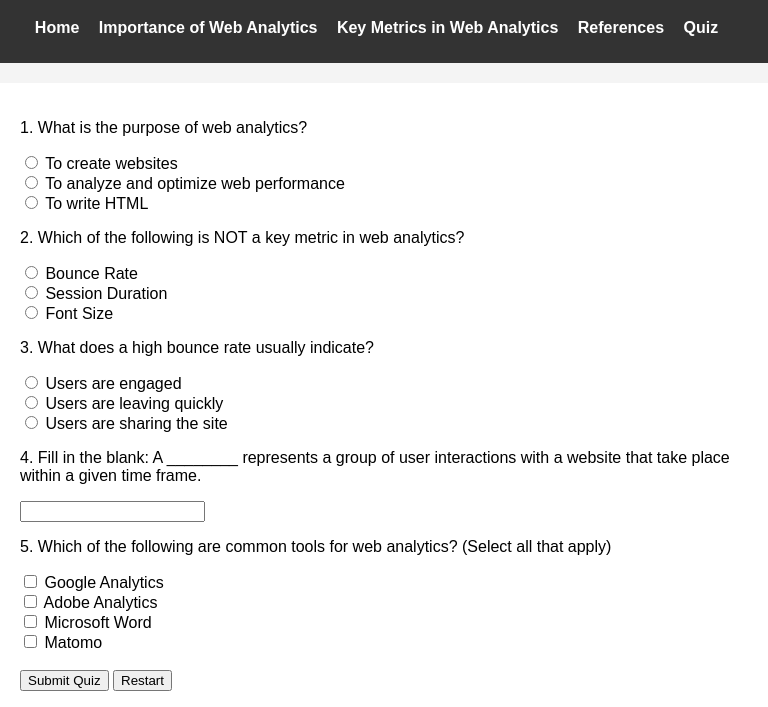
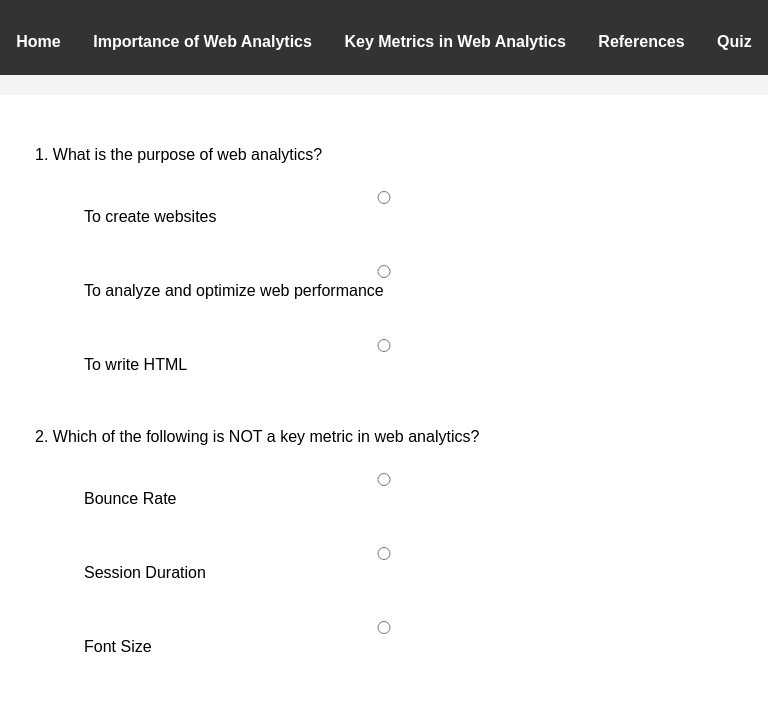
Before and after one commit to cynthiaconuorah/WebDevProject, a plain HTML site: page quiz.html in a window 768 px wide. Shown: the part 71-778 px from the top of the page. Drawn offline with Linux system fonts and the light colour scheme.

Commit message:
Add files via upload

```diff
--- a/style.css
+++ b/style.css
@@ -14,20 +14,24 @@ header {
     text-align: center;
 }
 
-
 /* Navigation styles */
 nav ul {
     list-style-type: none;
     padding: 0;
+    margin: 0;
+    background-color: #333;
+    display: flex;
+    flex-wrap: wrap;
+    justify-content: center;
 }
 
 nav ul li {
-    display: inline;
-    margin-right: 15px;
+    margin: 0;
 }
 
-/* Style each link inside the navigation bar */
 nav ul li a {
+    display: block;
+    padding: 14px 16px;
     color: white;
     text-decoration: none;
     font-weight: bold;
@@ -35,6 +39,7 @@ nav ul li a {
 
 nav ul li a:hover {
     color: yellow;
+    background-color: #444;
 }
 
 main {
@@ -44,9 +49,77 @@ main {
     margin-bottom: 20px;
 }
 
+/* Footer styles */
 footer {
     text-align: center;
     padding: 10px;
     background-color: #333;
     color: white;
 }
+
+/* Make images responsive */
+img {
+    max-width: 100%;
+    height: auto;
+    display: block;
+    margin: 10px 0;
+}
+
+/* Responsive Quiz Form */
+form {
+    display: flex;
+    flex-direction: column;
+    gap: 10px;
+}
+
+form label, form input, form select, form textarea, form button {
+    width: 100%;
+    max-width: 600px;
+    margin: auto;
+    box-sizing: border-box;
+}
+
+/* ===== MEDIA QUERIES ===== */
+
+/* Small devices (phones, ≤600px) */
+@media screen and (max-width: 600px) {
+    nav ul {
+        flex-direction: column;
+        align-items: center;
+    }
+
+    nav ul li {
+        width: 100%;
+        text-align: center;
+    }
+
+    main {
+        padding: 10px;
+    }
+
+    form {
+        padding: 10px;
+    }
+}
+
+/* Medium devices (tablets, 601px – 1024px) */
+@media screen and (min-width: 601px) and (max-width: 1024px) {
+    nav ul {
+        flex-direction: row;
+        justify-content: space-evenly;
+        flex-wrap: wrap;
+    }
+
+    nav ul li {
+        flex: 1 1 auto;
+        text-align: center;
+    }
+
+    main {
+        padding: 15px;
+    }
+
+    form {
+        padding: 20px;
+    }
+}
```
